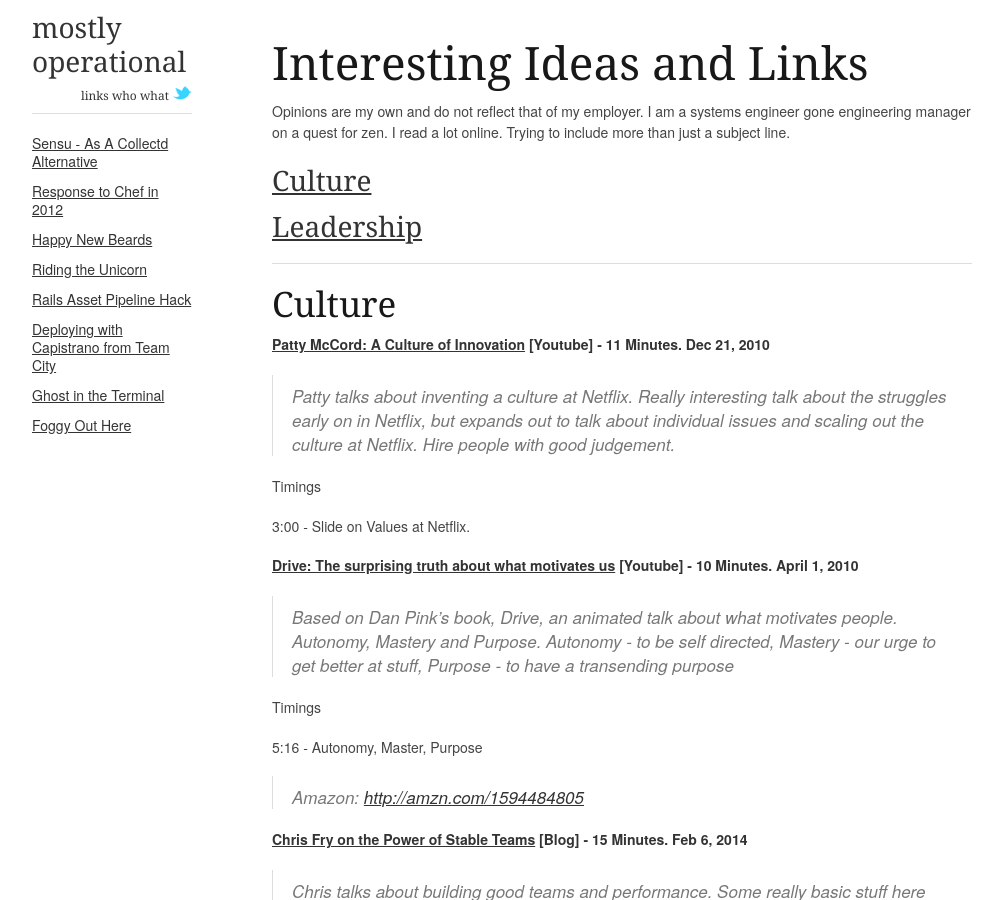
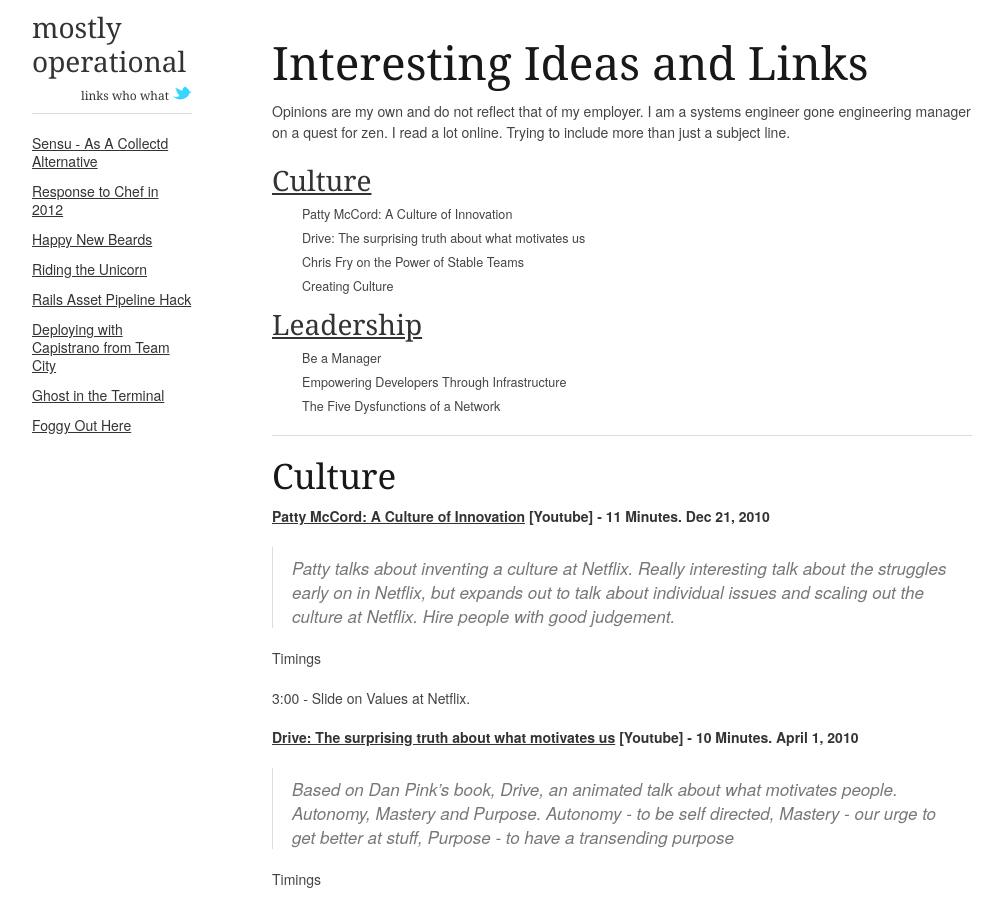
Before and after one commit to pshima/petey5king.github.com, a Jekyll site: the page built from links.md, in a window 1280 px wide and 900 px high. Shown: the whole window, without its empty margins (138-1141 px from the left). Built offline with Jekyll 4.4.1, drawn with Linux system fonts in a browser that asks for light colours; nearby versions of some CDN libraries.

Commit message:
Update TOC

```diff
--- a/links.md
+++ b/links.md
@@ -8,7 +8,14 @@
 Opinions are my own and do not reflect that of my employer.  I am a systems engineer gone engineering manager on a quest for zen.  I read a lot online.  Trying to include more than just a subject line.
 
 * ### [Culture](#Culture)
+    * Patty McCord: A Culture of Innovation
+    * Drive: The surprising truth about what motivates us
+    * Chris Fry on the Power of Stable Teams
+    * Creating Culture
 * ### [Leadership](#Leadership)
+    * Be a Manager
+    * Empowering Developers Through Infrastructure
+    * The Five Dysfunctions of a Network
 
 ---
 
```
